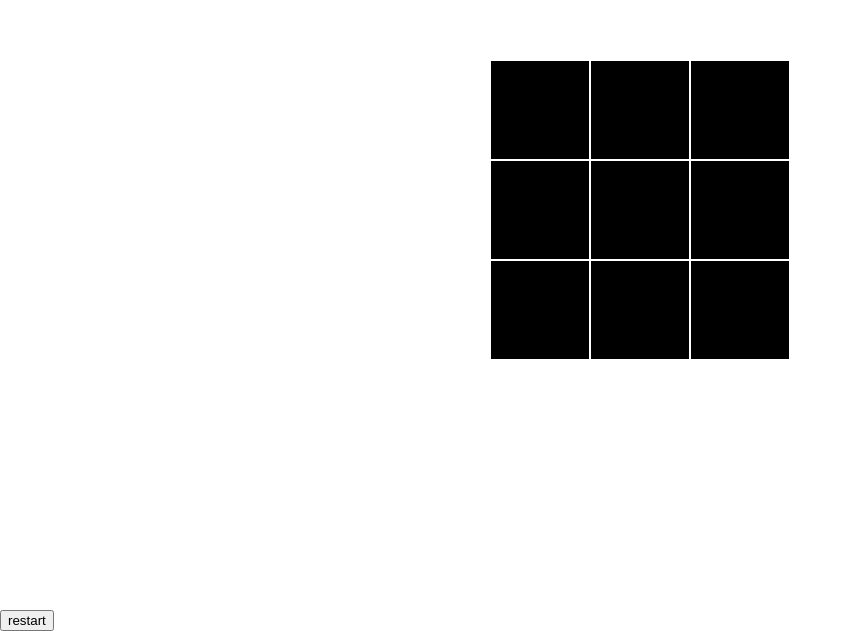
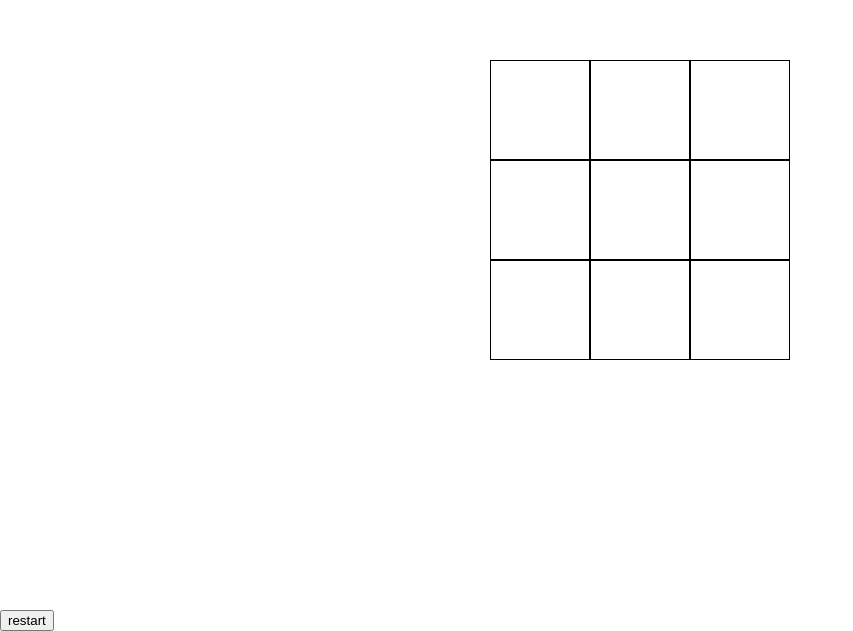
Before and after one commit to rebeccoder/milestone-project-two, a plain HTML site: page index.html in a window 1280 px wide. Shown: the part 190-821 px from the top of the page, without its empty margins (0-853 px from the left). Drawn offline with Linux system fonts and the light colour scheme.

Commit message:
added root css

```diff
--- a/style.css
+++ b/style.css
@@ -3,6 +3,11 @@
     box-sizing: border-box;
 }
 
+:root {
+    --cell-size: 100px;
+/* makes x's and o's 90% of the size of the cell size */
+    --mark-size: cal(var(--cell-size) * .9);
+}
 body {
     margin: 0;
 }
@@ -11,16 +16,18 @@ body {
     width: 100vw;
     height: 100vh;
     display: grid;
-/* centers everything on the board inside the board div */
+/*justify-content and align-content centers everything on the board inside the board div */
     justify-content: center;
     align-content: center;
+/*justify-items and align-items centers the x's and o's in the center of their cells, not just the cells themself */
+    justify-items: center;
+    align-items: center;
     grid-template-columns: repeat(3, auto);
 }
 
 .cell {
-    width: 100px;
-    height: 100px;
-    background-color: black;
-    border: 1px solid white;
+    width: var(--cell-size);
+    height: var(--cell-size);
+    border: 1px solid black;
 
 }
```
